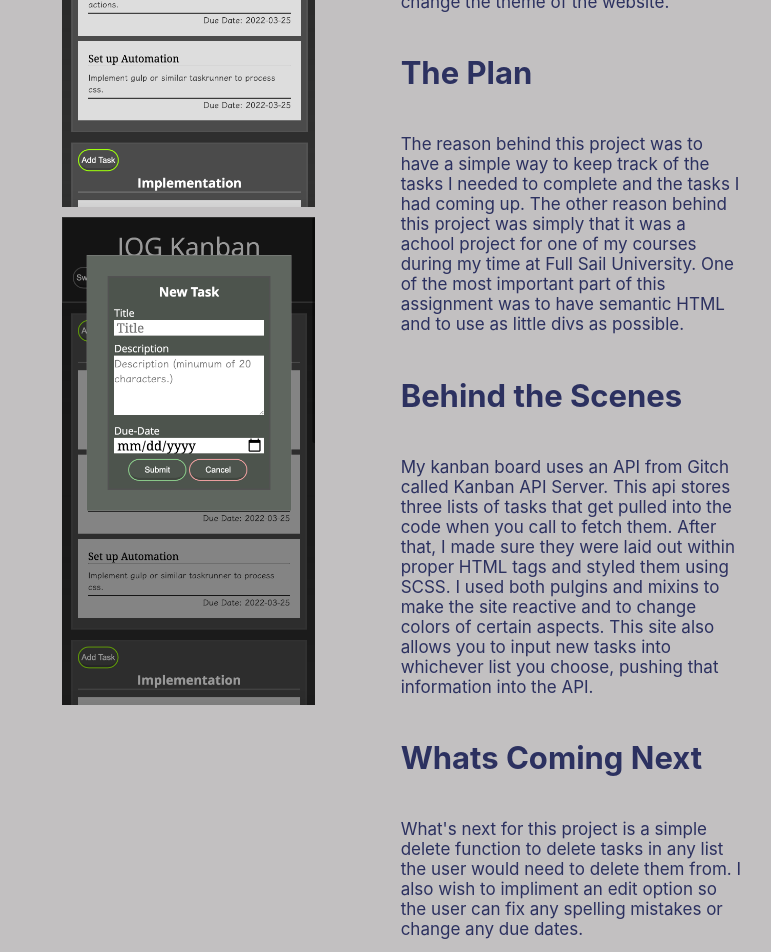
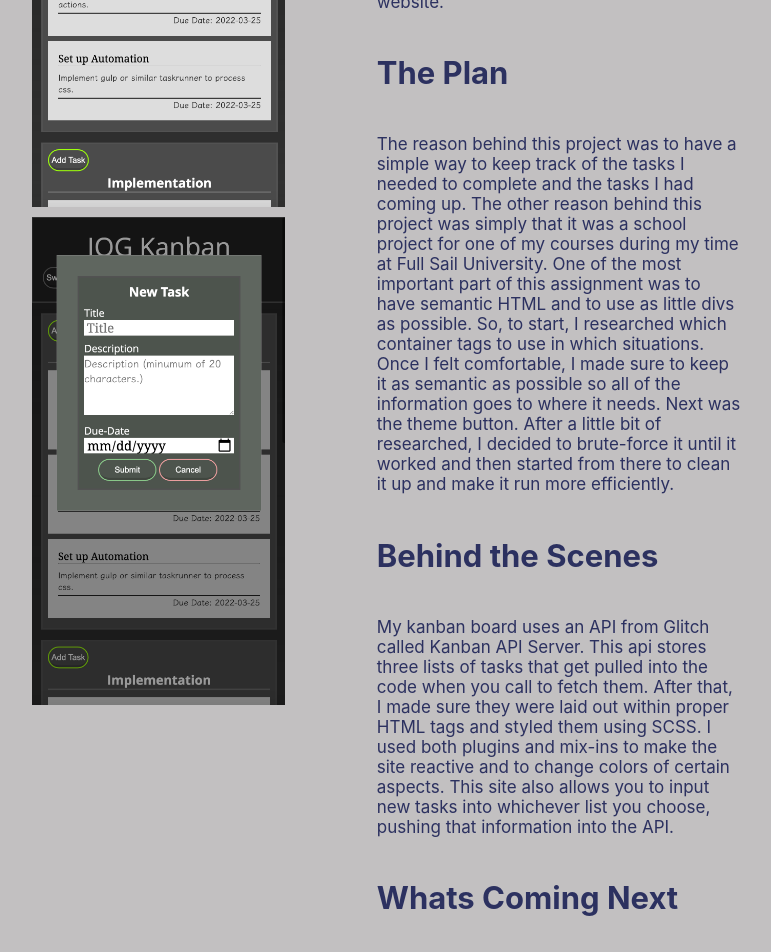
Before and after one commit to GainorJoshua-FS/DigitalPorfolio, a React (Create React App) app: page /#/kanban in a window 1280 px wide. Shown: the part 480-1432 px from the top of the page, without its empty margins (282-1053 px from the left). Built offline with nearby package versions, Linux system fonts and the light colour scheme.

Commit message:
Some grammer fixes

```diff
--- a/src/components/Kanban.js
+++ b/src/components/Kanban.js
@@ -27,19 +27,19 @@ function Kanban() {
                 <article style={styles.article}>
                     <h2>The Plan</h2>
                     <p style={styles.p}>
-                        The reason behind this project was to have a simple way to keep track of the tasks I needed to complete and the tasks I had coming up. The other reason behind this project was simply that it was a achool project for one of my courses during my time at Full Sail University. One of the most important part of this assignment was to have semantic HTML and to use as little divs as possible.
+                        The reason behind this project was to have a simple way to keep track of the tasks I needed to complete and the tasks I had coming up. The other reason behind this project was simply that it was a school project for one of my courses during my time at Full Sail University. One of the most important part of this assignment was to have semantic HTML and to use as little divs as possible. So, to start, I researched which container tags to use in which situations. Once I felt comfortable, I made sure to keep it as semantic as possible so all of the information goes to where it needs. Next was the theme button. After a little bit of researched, I decided to brute-force it until it worked and then started from there to clean it up and make it run more efficiently.
                     </p>
                 </article>
                 <article style={styles.article}>
                     <h2>Behind the Scenes</h2>
                     <p style={styles.p}>
-                        My kanban board uses an API from Gitch called Kanban API Server. This api stores three lists of tasks that get pulled into the code when you call to fetch them. After that, I made sure they were laid out within proper HTML tags and styled them using SCSS. I used both pulgins and mixins to make the site reactive and to change colors of certain aspects. This site also allows you to input new tasks into whichever list you choose, pushing that information into the API.
+                        My kanban board uses an API from Glitch called Kanban API Server. This api stores three lists of tasks that get pulled into the code when you call to fetch them. After that, I made sure they were laid out within proper HTML tags and styled them using SCSS. I used both plugins and mix-ins to make the site reactive and to change colors of certain aspects. This site also allows you to input new tasks into whichever list you choose, pushing that information into the API.
                     </p>
                 </article>
                 <article style={styles.article}>
                     <h2>Whats Coming Next</h2>
                     <p style={styles.p}>
-                        What's next for this project is a simple delete function to delete tasks in any list the user would need to delete them from. I also wish to impliment an edit option so the user can fix any spelling mistakes or change any due dates.
+                        project is a simple delete function to delete tasks in any list the user would need to delete them from. I also wish to implement an edit option so the user can fix any spelling mistakes or change any due dates.
                     </p>
                 </article>
             </section>
```
